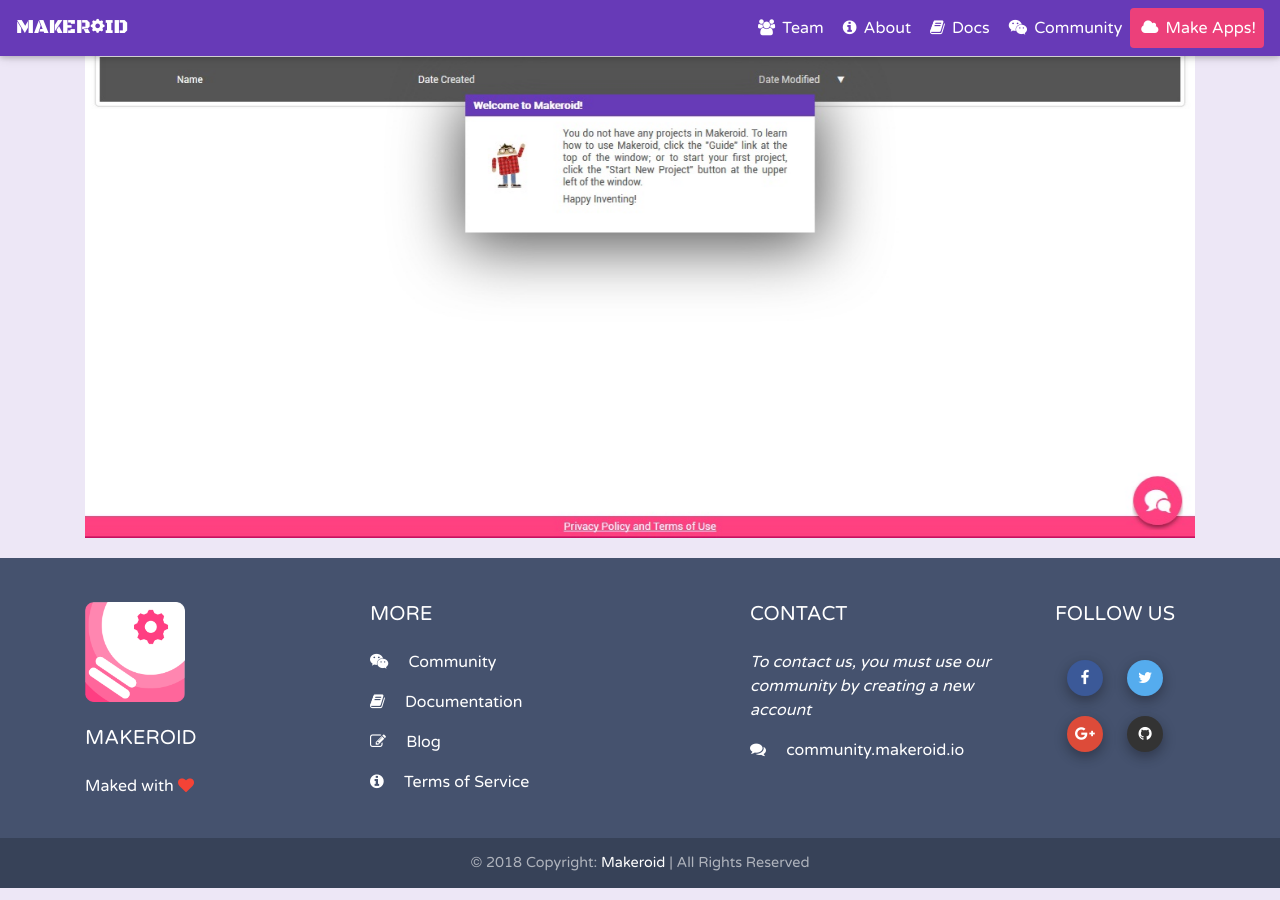
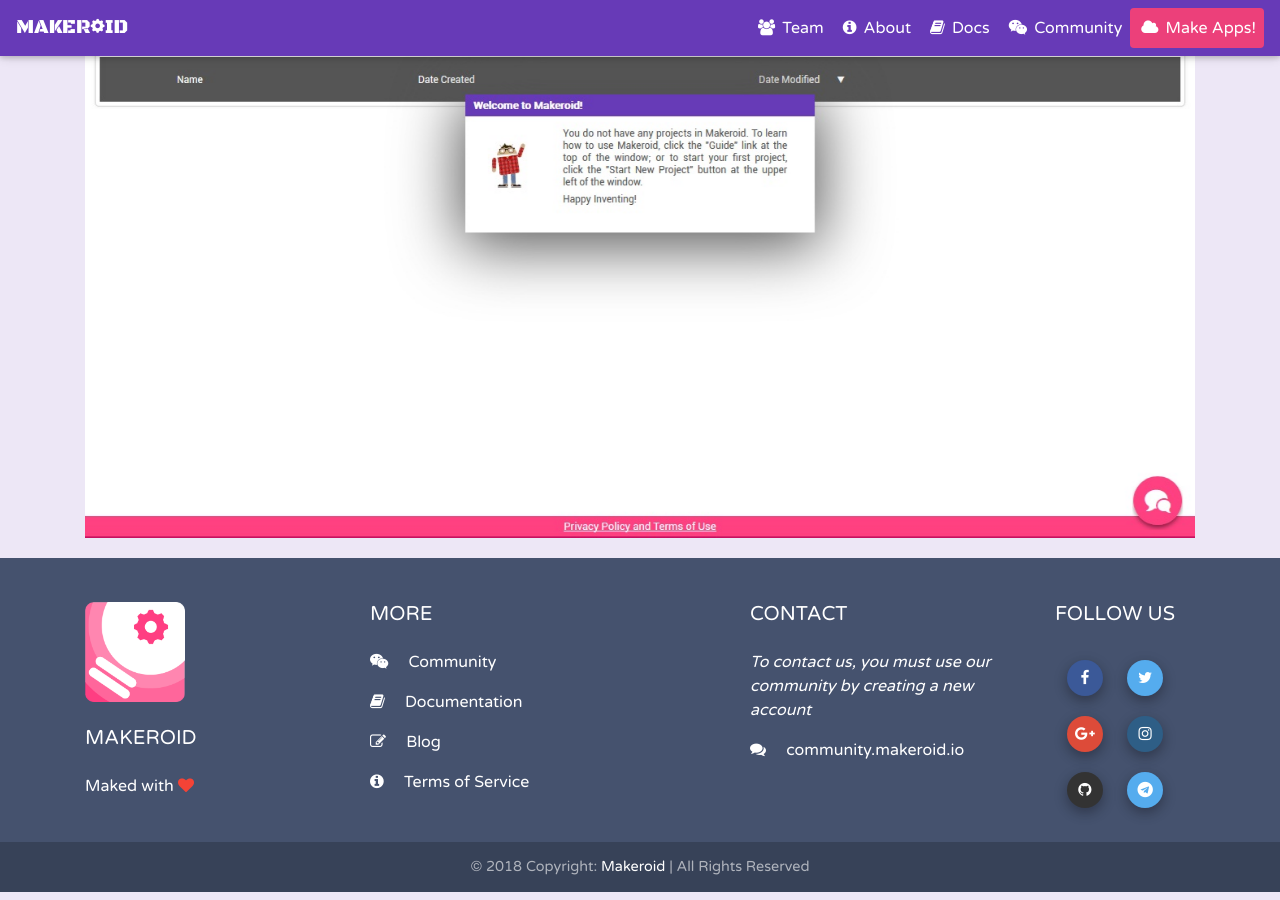
Before and after one commit to Kodular/kodular.github.io, a Jekyll site: the page built from about.html, in a window 1280 px wide and 900 px high, scrolled down 634 px. Built offline with Jekyll 4.4.1, drawn with Linux system fonts in a browser that asks for light colours; nearby versions of some CDN libraries.

Commit message:
Add Social Links

```diff
--- a/_includes/footer.html
+++ b/_includes/footer.html
@@ -51,8 +51,12 @@
           <a type="button" class="btn-floating btn-small btn-tw waves-effect waves-light" href="{{ site.social.twitter }}" target="_blank"><i class="fa fa-twitter"></i></a>
           <!--Google +-->
           <a type="button" class="btn-floating btn-small btn-gplus waves-effect waves-light" href="{{ site.social.gplus }}" target="_blank"><i class="fa fa-google-plus"></i></a>
+          <!--Instagram-->
+          <a type="button" class="btn-floating btn-small btn-ins waves-effect waves-light" href="{{ site.social.instagram }}" target="_blank"><i class="fa fa-instagram"></i></a>
           <!--Github-->
           <a type="button" class="btn-floating btn-small btn-git waves-effect waves-light" href="{{ site.social.github }}" target="_blank"><i class="fa fa-github"></i></a>
+          <!--Telegram-->
+          <a type="button" class="btn-floating btn-small btn-tw waves-effect waves-light" href="{{ site.social.telegram }}" target="_blank"><i class="fa fa-telegram"></i></a>
         </div>
       </div>
       <!--/.Fourth column-->
```
